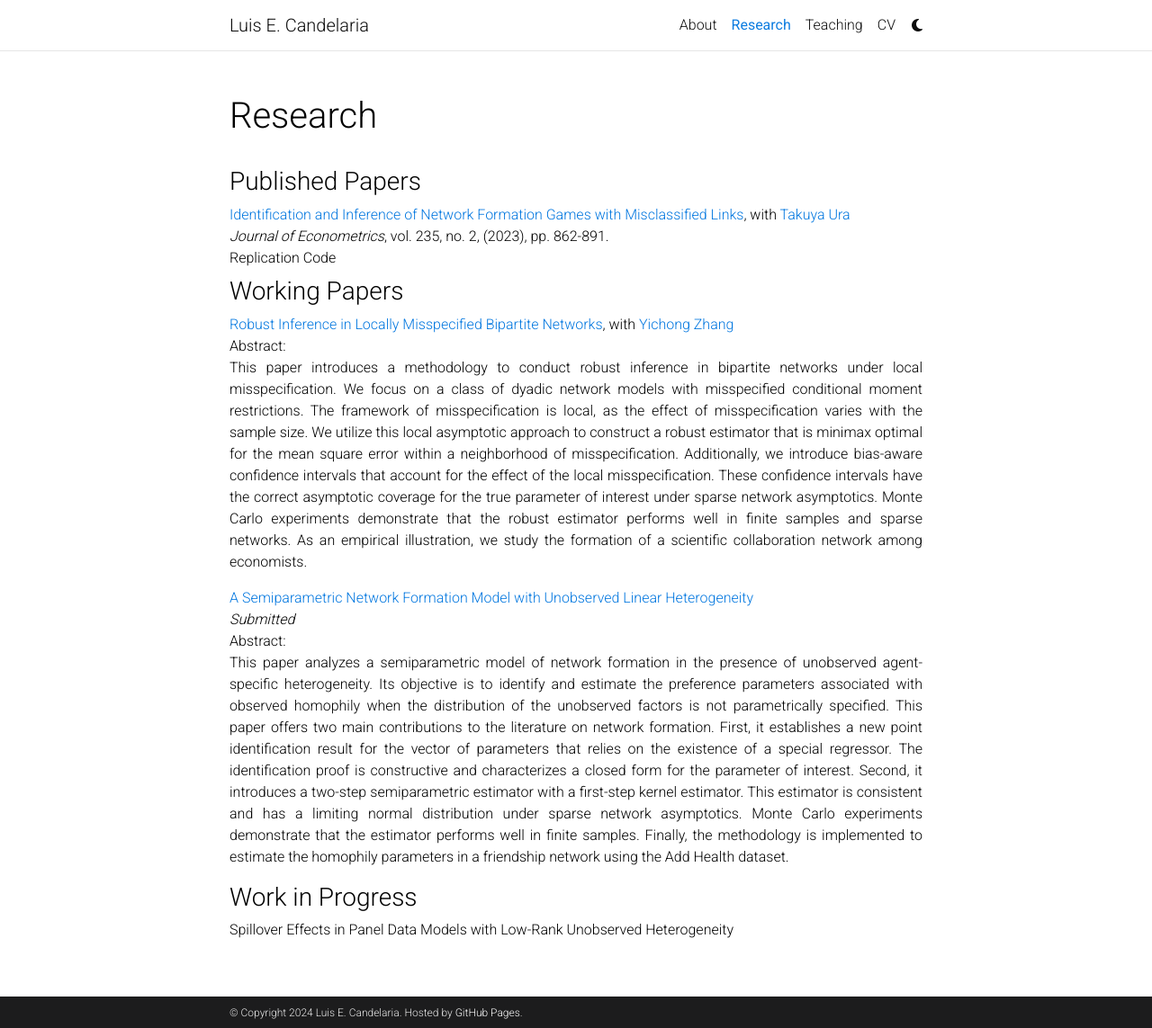
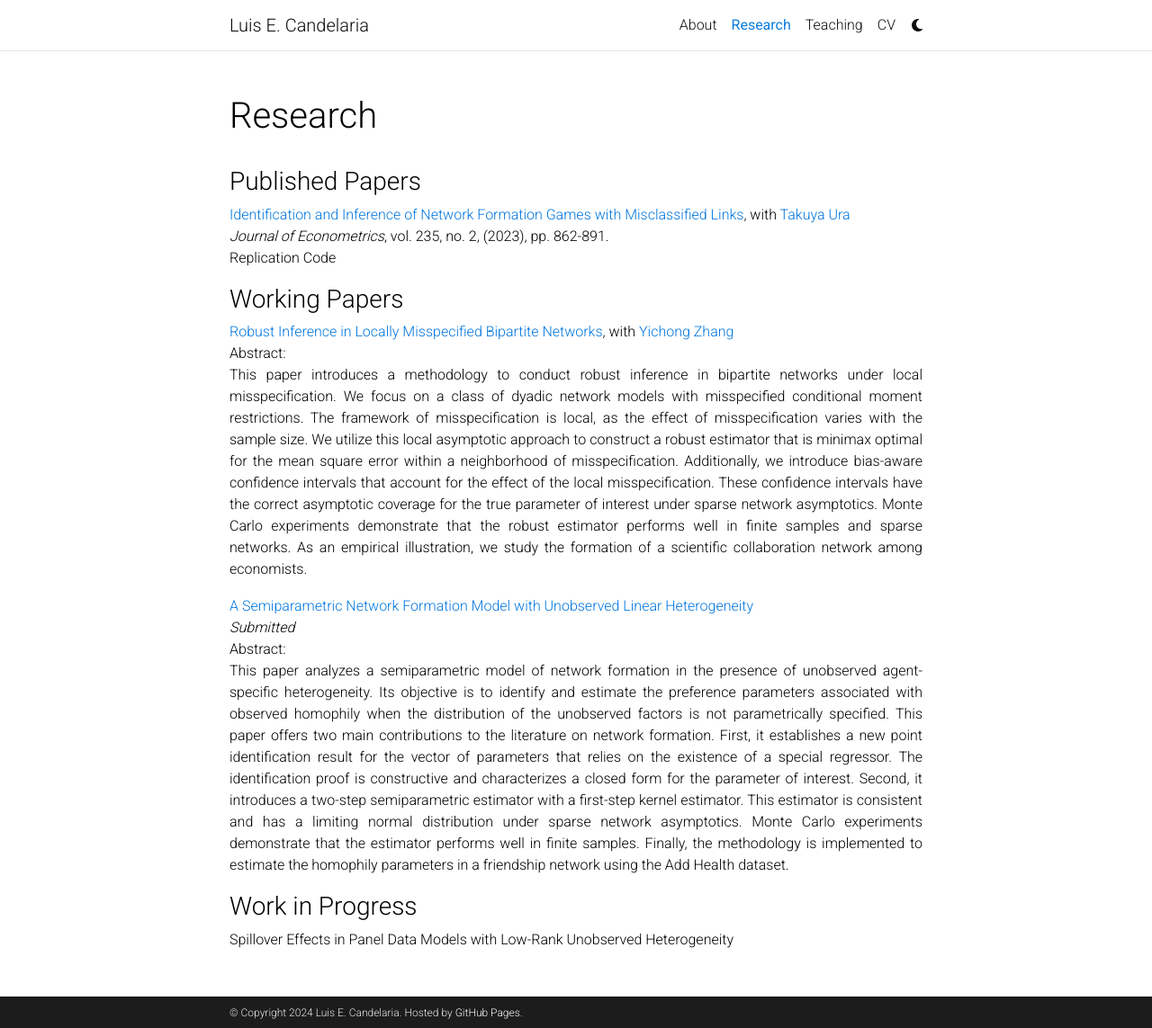
Before and after one commit to lecandelaria/lecandelaria.github.io, a Jekyll site: the page built from _pages/projects.md, in a window 1280 px wide and 1143 px high. Shown: the whole window at 90% size. Built offline with Jekyll 4.4.1, drawn with Linux system fonts in a browser that asks for light colours; comment, search, counter and statistics services are not loaded; a style sheet for code colours, icons or effects is not loaded.

Commit message:
white space

```diff
--- a/_pages/projects.md
+++ b/_pages/projects.md
@@ -9,10 +9,10 @@
 
 <h3>Published Papers</h3>
 
-<ul style="list-style-type: none; padding-left: 0; margin-bottom: 1ex;">
+<ul style="list-style-type: none; padding-left: 0; margin-bottom: 2ex;">
     <li>
         <a href="https://www.sciencedirect.com/science/article/pii/S0304407622001531?via%3Dihub" target="_blank">Identification and Inference of Network Formation Games with Misclassified Links</a>, with <a href="https://economics.ucdavis.edu/people/takuya-ura" target="_blank">Takuya Ura</a>
-        <ul style="list-style-type: none; padding-left: 0; margin-bottom: 1ex;">
+        <ul style="list-style-type: none; padding-left: 0; margin-bottom: 2ex;">
             <li><em>Journal of Econometrics</em>, vol. 235, no. 2, (2023), pp. 862-891.</li>
             <li><a href="https://github.com/lecandelaria/MisclassifiedLinks.git" target="_blank" style="color: inherit;">Replication Code</a></li>
         </ul>
@@ -24,18 +24,18 @@
 
 <h3>Working Papers</h3>
 
-<ul style="list-style-type: none; padding-left: 0; margin-bottom: 1ex;">
+<ul style="list-style-type: none; padding-left: 0; margin-bottom: 2ex;">
 <li><a href="https://arxiv.org/abs/2403.13725" target="_blank">Robust Inference in Locally Misspecified Bipartite Networks</a>, with <a href="https://sites.google.com/site/yichongzhang86/home" target="_blank">Yichong Zhang</a></li>
-   <ul style="list-style-type: none; padding-left: 0; margin-bottom: 1ex;">
+   <ul style="list-style-type: none; padding-left: 0; margin-bottom: 2ex;">
       <li>Abstract:</li>
       <li><p dir="ltr" align="justify">This paper introduces a methodology to conduct robust inference in bipartite networks under local misspecification. We focus on a class of dyadic network models with misspecified conditional moment restrictions. The framework of misspecification is local, as the effect of misspecification varies with the sample size. We utilize this local asymptotic approach to construct a robust estimator that is minimax optimal for the mean square error within a neighborhood of misspecification. Additionally, we introduce bias-aware confidence intervals that account for the effect of the local misspecification. These confidence intervals have the correct asymptotic coverage for the true parameter of interest under sparse network asymptotics. Monte Carlo experiments demonstrate that the robust estimator performs well in finite samples and sparse networks. As an empirical illustration,  we study the formation of a scientific collaboration network among economists.</p>
       </li>
     </ul>
 </ul>
 
-<ul style="list-style-type: none; padding-left: 0; margin-bottom: 1ex;">
+<ul style="list-style-type: none; padding-left: 0; margin-bottom: 2ex;">
 <li><a href="../papers/SemNet_2024.pdf" target="_blank">A Semiparametric Network Formation Model with Unobserved Linear Heterogeneity</a></li>
-   <ul style="list-style-type: none; padding-left: 0; margin-bottom: 1ex;">
+   <ul style="list-style-type: none; padding-left: 0; margin-bottom: 2ex;">
       <li><em>Submitted</em></li>
       <li>Abstract:</li>
       <li><p dir="ltr" align="justify">This paper analyzes a semiparametric model of network formation in the presence of unobserved agent-specific heterogeneity. Its objective is to identify and estimate the preference parameters associated with observed homophily when the distribution of the unobserved factors is not parametrically specified. This paper offers two main contributions to the literature on network formation. First, it establishes a new point identification result for the vector of parameters that relies on the existence of a special regressor. The identification proof is constructive and characterizes a closed form for the parameter of interest. Second, it introduces a two-step semiparametric estimator with a first-step kernel estimator. This estimator is consistent and has a limiting normal distribution under sparse network asymptotics. Monte Carlo experiments demonstrate that the estimator performs well in finite samples. Finally, the methodology is implemented to estimate the homophily parameters in a friendship network using the Add Health dataset. </p>
```
